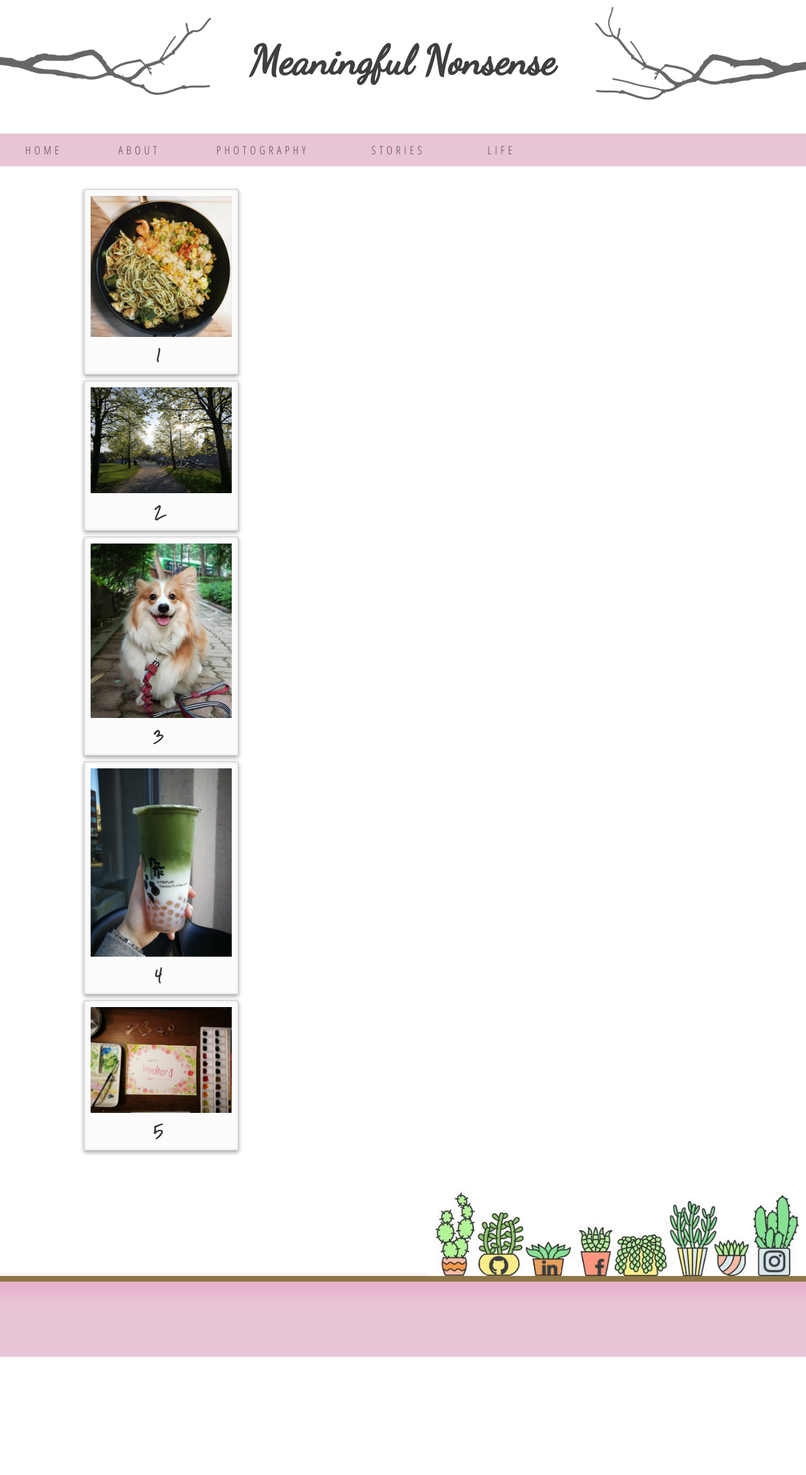
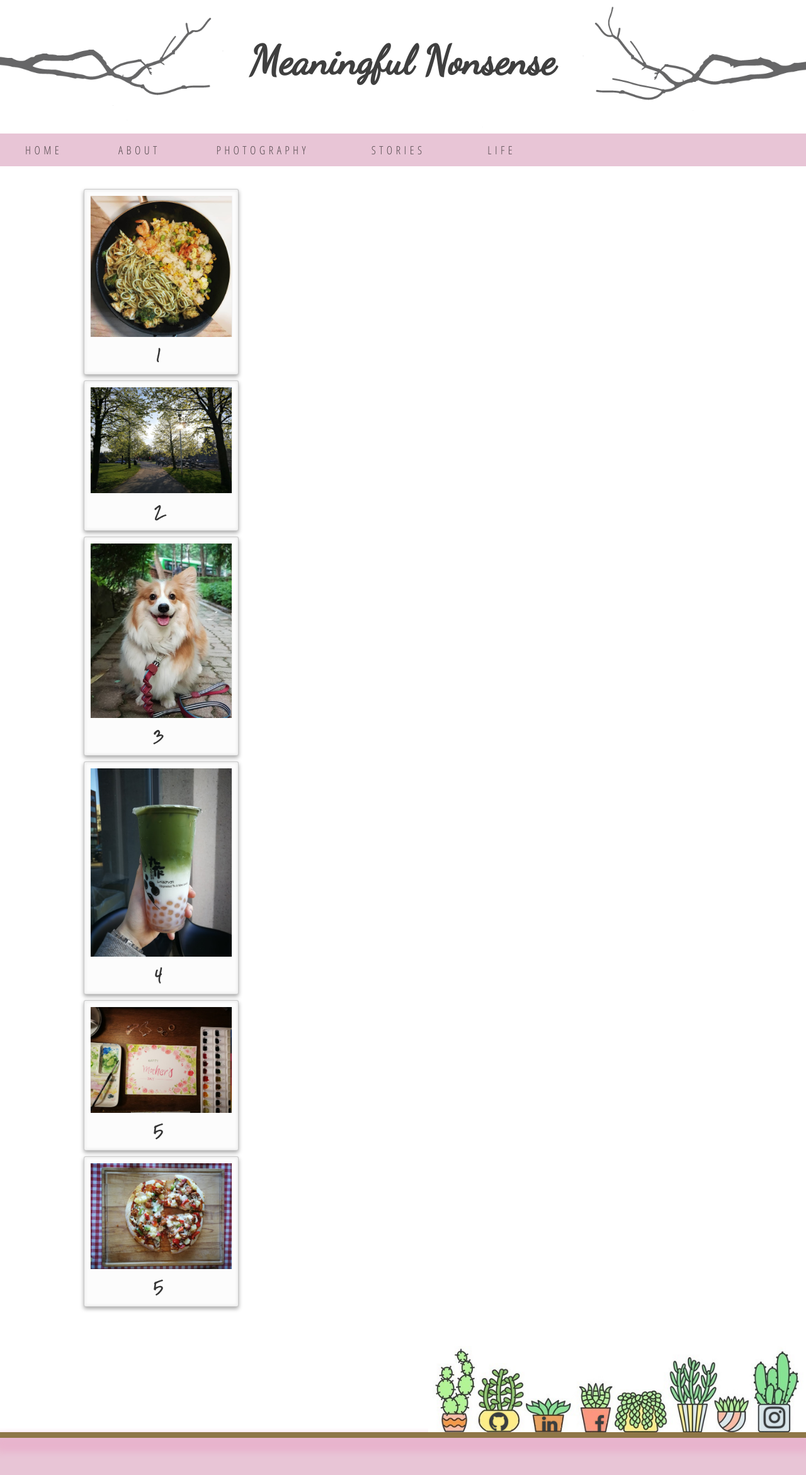
Before and after one commit to JasmineOuO/meaningful-nonsense-jekyll, a Jekyll site: the page built from index.html, in a window 1280 px wide. Shown: the top 2342 px of the page at 63% size. Built offline with Jekyll 4.4.1, drawn with Linux system fonts in a browser that asks for light colours; nearby versions of some CDN libraries.

Commit message:
test for loop counter

```diff
--- a/_layouts/gallery.html
+++ b/_layouts/gallery.html
@@ -16,7 +16,7 @@ layout: default
             </div>
         </div>
     </div>
-    {% if forloop.counter==3 %}
+    {% if forloop.last %}
     <div class="flip-container" ontouchstart="this.classList.toggle('hover');">
         <div class="flipper">
             <div class="front"><a title="{{ image.title }}"><img class="myimg" src="{{ gallery.imagefolder }}/11.jpg" width="100%" alt="cave" /></a></div>
```
